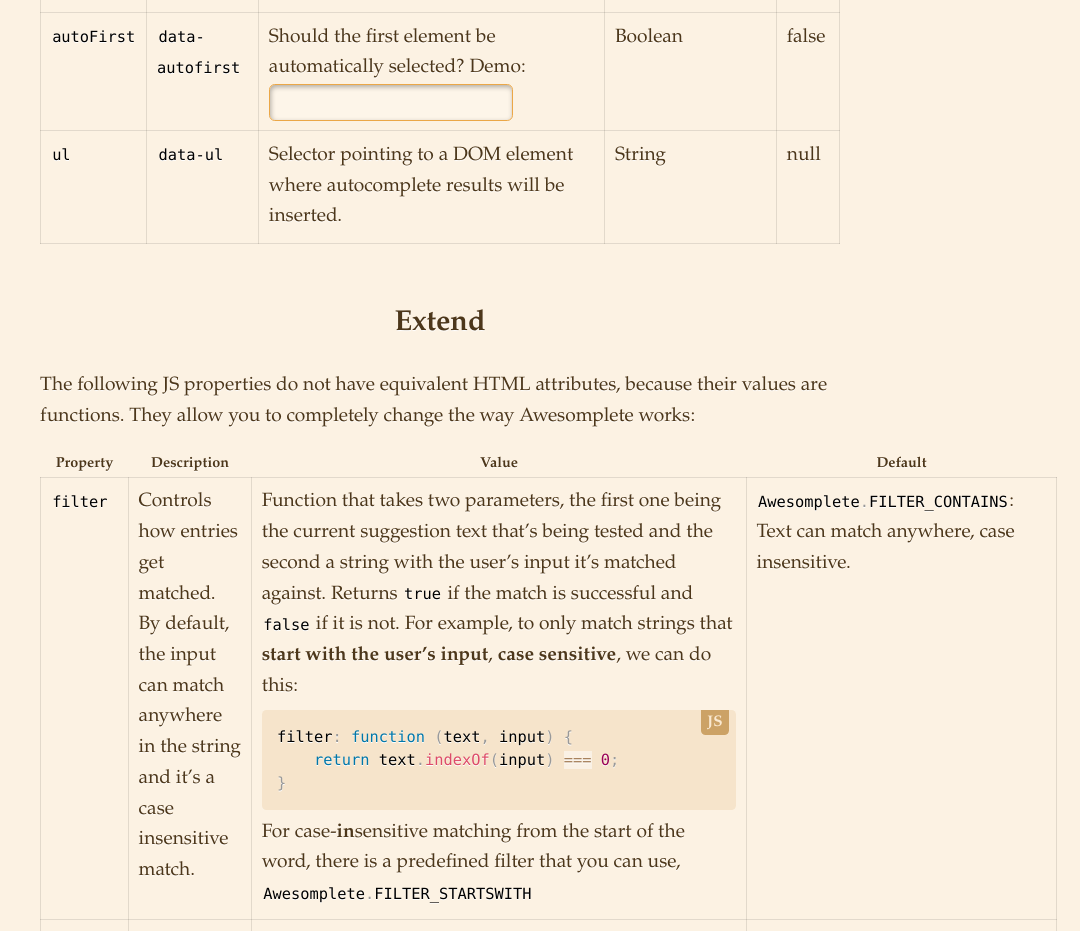
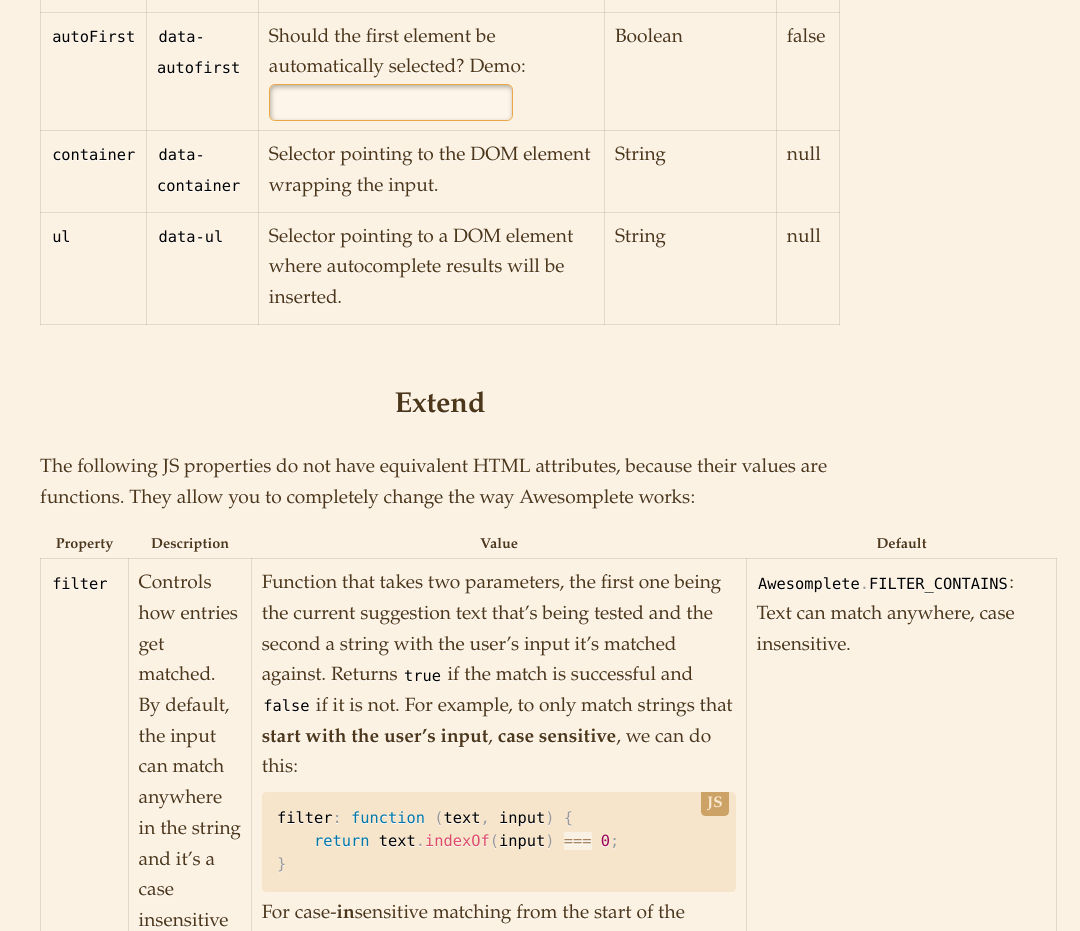
Before and after one commit to LeaVerou/awesomplete, a website: page index.html in a window 1280 px wide. Shown: the part 5100-6031 px from the top of the page, without its empty margins (200-1280 px from the left). Drawn offline with Linux system fonts and the light colour scheme; no server answers; a script that the page names is missing.

Commit message:
Add documentation on new container option

```diff
--- a/index.html
+++ b/index.html
@@ -205,6 +205,13 @@
 				<td>Should the first element be automatically selected? Demo: <input class="awesomplete" data-autofirst data-list="Ada, Java, JavaScript, Brainfuck, LOLCODE, Node.js, Ruby on Rails" xautofocus /></td>
 				<td>Boolean</td>
 				<td>false</td>
+			</tr>
+			<tr>
+				<td><code>container</code></td>
+				<td><code>data-container</code></td>
+				<td>Selector pointing to the DOM element wrapping the input.</td>
+				<td>String</td>
+				<td>null</td>
 			</tr>
 			<tr>
 				<td><code>ul</code></td>
```
